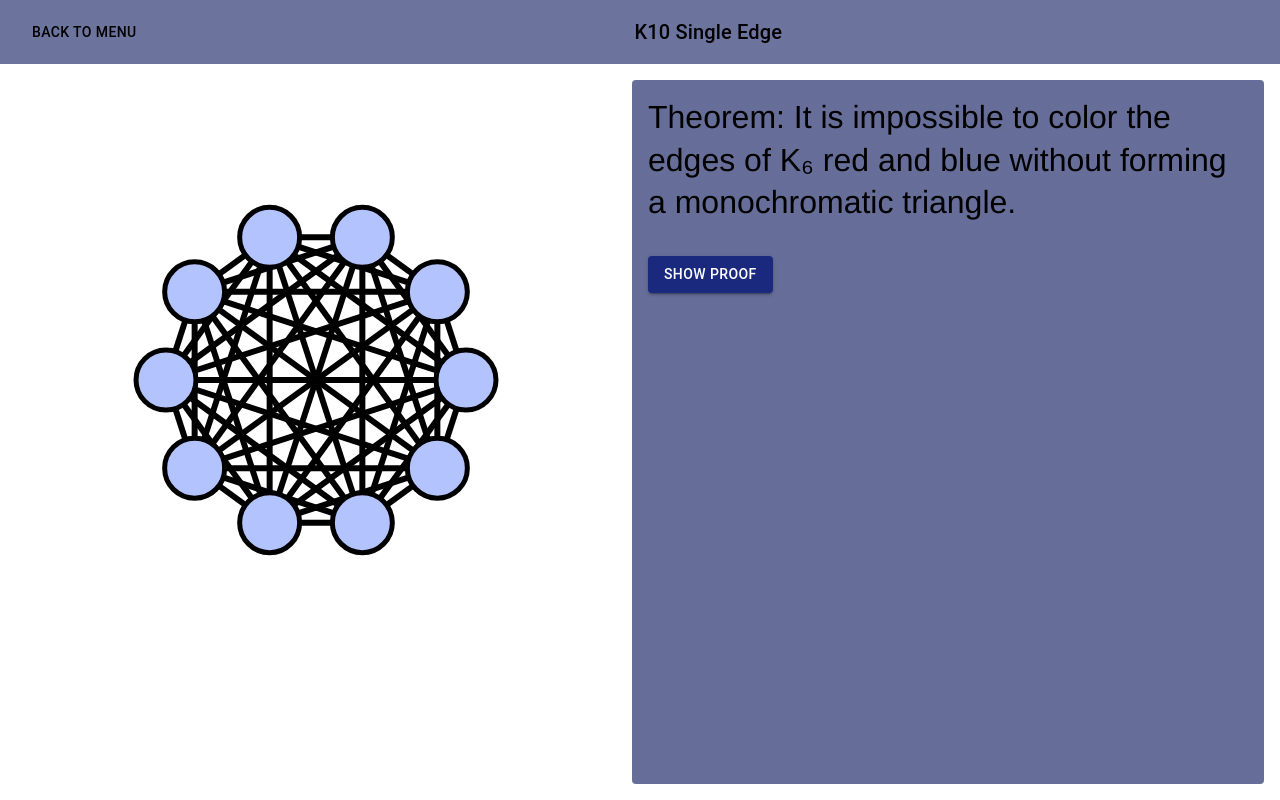
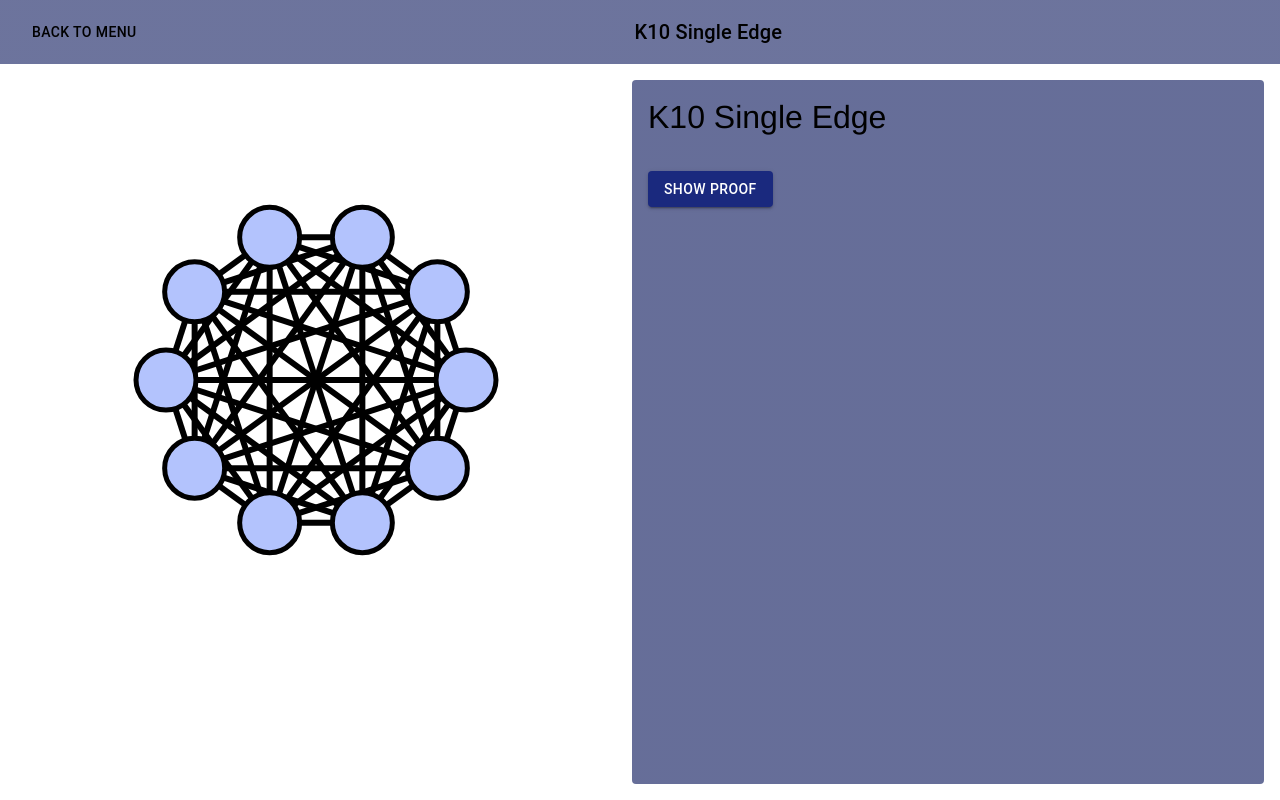
Before and after one commit to Ryanoonan/Ramsey-Tutor, a React (Create React App) app: page /learn/k10-single-edge in a window 1280 px wide. Built offline with nearby package versions, Linux system fonts and the light colour scheme.

Commit message:
correctly use theorem name in theorem page

```diff
--- a/src/components/learn/TheoremPage.js
+++ b/src/components/learn/TheoremPage.js
@@ -177,7 +177,7 @@ function TheoremPage() {
                                 mb: 2
                             }}
                         >
-                            Theorem: It is impossible to color the edges of K₆ red and blue without forming a monochromatic triangle.
+                            {currentTheoremData.theoremName}
                         </Typography>
 
                         {!showProof ? (
```
